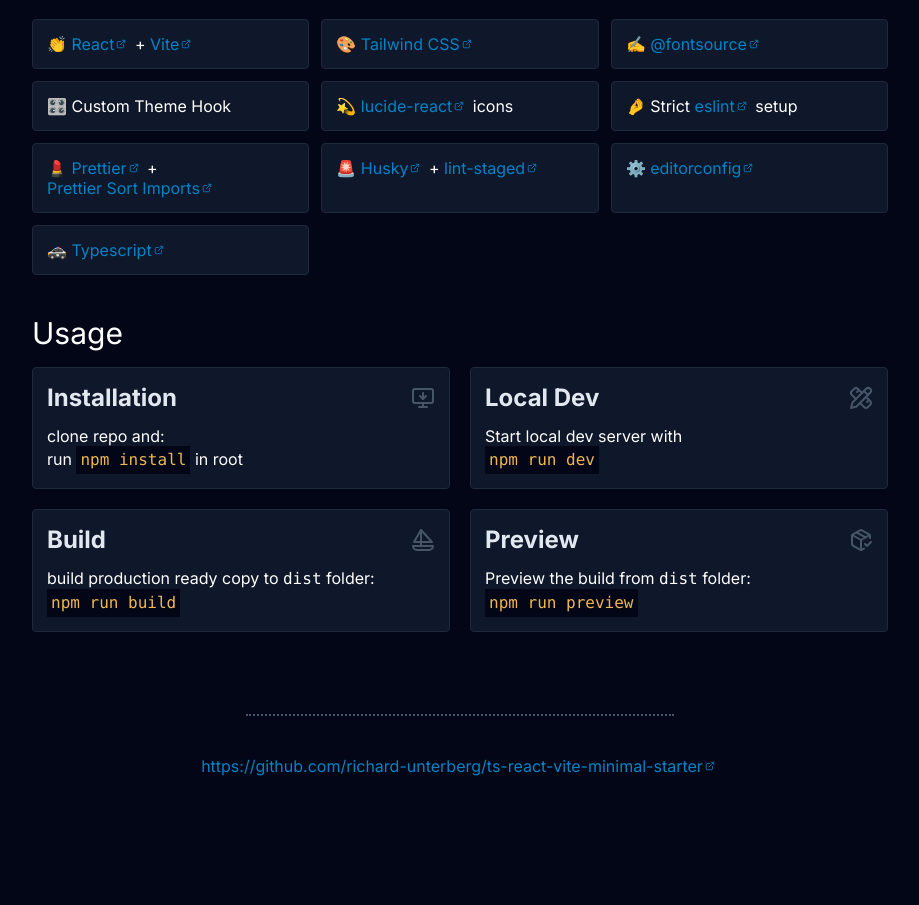
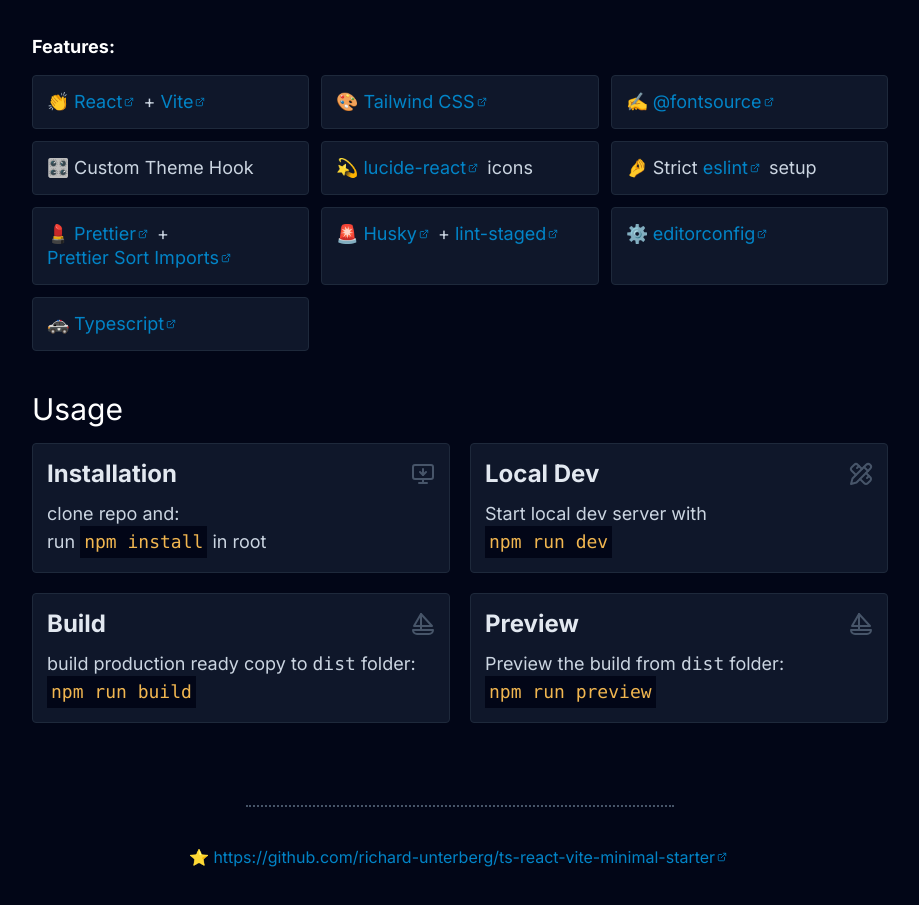
Before and after one commit to richard-unterberg/ts-react-vite-minimal-starter, a React (Vite) app: page / in a window 1280 px wide. Shown: the part 533-1438 px from the top of the page, without its empty margins (180-1099 px from the left). Before the commit the page ends 1389 px from the top, so only its background shows below. Built offline with nearby package versions, Linux system fonts and the light colour scheme.

Commit message:
🎨 custom component for icons

```diff
--- a/package.json
+++ b/package.json
@@ -9,7 +9,7 @@
   "bugs": {
     "url": "https://github.com/richard-unterberg/ts-react-vite-minimal-starter/issues"
   },
-  "version": "0.1.0",
+  "version": "0.1.1",
   "private": true,
   "scripts": {
     "prepare": "husky install",
--- a/src/components/Start.tsx
+++ b/src/components/Start.tsx
@@ -1,34 +1,27 @@
-import {
-  ExternalLink,
-  Github,
-  MagnetIcon,
-  MonitorDown,
-  PackageCheck,
-  PencilRuler,
-  Sailboat,
-} from 'lucide-react'
 import tw from 'tailwind-styled-components'
 
+import Icon from '@/components/common/Icon'
+import { ICON_ID } from '@/lib/icons/iconID'
 import useAppTheme from '@/lib/useTheme'
 
 const BoxElement = tw.div`
   p-3.5
   m-0
-  bg-darkLight
   border
   rounded
-  text-grayLight
-  border-darkLightBorder
   items-center
   text-small
   gap-2
+  text-grayLight
+  bg-darkLight
+  border-darkLightBorder
 `
 
 const CodeElement = tw.code`
   font-mono
-  text-warning
   p-1
   inline-block
+  text-warning
   bg-dark
 `
 
@@ -68,7 +61,11 @@
       rel="noreferrer"
     >
       {children}
-      <ExternalLink className="inline-block align-super mr-1" size={spacing(2.5)} />
+      <Icon
+        icon={ICON_ID.ExternalLink}
+        className="inline-block align-super mr-1"
+        size={spacing(2.5)}
+      />
     </a>
   )
 }
@@ -83,12 +80,17 @@
           aria-label="to-github"
           href="https://github.com/richard-unterberg/ts-react-vite-minimal-starter"
         >
-          <Github size={spacing(10)} />
+          <Icon icon={ICON_ID.Github} size={spacing(10)} />
         </a>
       </Popover>
 
       <div className="xs:block md:flex gap-3 mt-16 my-10 items-center">
-        <MagnetIcon className="mx-auto mb-4 md:mx-0 " color={color('warning')} size={spacing(24)} />
+        <Icon
+          icon={ICON_ID.MagnetIcon}
+          color={color('warning')}
+          className="mx-auto mb-4 md:mx-0 "
+          size={spacing(24)}
+        />
         <div className="text-center md:text-left">
           <p className="mb-5 font-mono">ts-react-vite-minimal-starter</p>
           <h1 className="text-3xl font-bold" id="typescript--react--vite">
@@ -175,7 +177,8 @@
       <div className="grid grid-cols-1 sm:grid-cols-2 gap-5">
         <BoxElement>
           <BoxHeadline>
-            Installation <MonitorDown color={color('grayDark')} />
+            Installation
+            <Icon icon={ICON_ID.MonitorDown} color={color('grayDark')} />
           </BoxHeadline>
           <p>
             clone repo and: <br />
@@ -184,7 +187,7 @@
         </BoxElement>
         <BoxElement>
           <BoxHeadline>
-            Local Dev <PencilRuler color={color('grayDark')} />
+            Local Dev <Icon icon={ICON_ID.PencilRuler} color={color('grayDark')} />
           </BoxHeadline>
           <p>
             Start local dev server with <br />
@@ -193,7 +196,7 @@
         </BoxElement>
         <BoxElement>
           <BoxHeadline>
-            Build <Sailboat color={color('grayDark')} />
+            Build <Icon icon={ICON_ID.Sailboat} color={color('grayDark')} />
           </BoxHeadline>
           <p>
             build production ready copy to <span className="font-mono">dist</span> folder:
@@ -203,7 +206,7 @@
         </BoxElement>
         <BoxElement>
           <BoxHeadline>
-            Preview <PackageCheck color={color('grayDark')} />
+            Preview <Icon icon={ICON_ID.Sailboat} color={color('grayDark')} />
           </BoxHeadline>
           <p>
             Preview the build from <span className="font-mono">dist</span> folder: <br />
@@ -214,7 +217,7 @@
       <div className="mb-20 mt-20 text-small text-center">
         <div className="w-1/2 mb-10 border-grayDark h-1 border-dotted border-b-2 mx-auto" />
         <LinkElement href="https://github.com/richard-unterberg/ts-react-vite-minimal-starter">
-          https://github.com/richard-unterberg/ts-react-vite-minimal-starter
+          ⭐️ https://github.com/richard-unterberg/ts-react-vite-minimal-starter
         </LinkElement>
       </div>
     </div>
--- /dev/null
+++ b/src/components/common/Icon.tsx
@@ -0,0 +1,23 @@
+import { LucideProps } from 'lucide-react'
+import { Suspense, lazy } from 'react'
+
+import { ICON_ID } from '@/lib/icons/iconID'
+
+const LazyIcon = lazy(() => import('@/lib/icons/LazyIcon'))
+
+interface AppIconProps extends LucideProps {
+  icon: ICON_ID
+}
+
+const Icon = ({ icon, ...props }: AppIconProps) => {
+  if (icon) {
+    return (
+      <Suspense>
+        <LazyIcon icon={icon} {...props} />
+      </Suspense>
+    )
+  }
+  return null
+}
+
+export default Icon
--- /dev/null
+++ b/src/lib/icons/LazyIcon.tsx
@@ -0,0 +1,19 @@
+import { LucideProps } from 'lucide-react'
+
+import { ICON_ID } from '@/lib/icons/iconID'
+import APP_ICON from '@/lib/icons/iconMap'
+
+interface LazyIconIconProps extends LucideProps {
+  icon: ICON_ID
+}
+
+const LazyIcon = ({ icon, ...props }: LazyIconIconProps) => {
+  const AppIconComponent = APP_ICON[icon].component ?? null
+
+  if (AppIconComponent) {
+    return <AppIconComponent {...props} />
+  }
+  return null
+}
+
+export default LazyIcon
--- /dev/null
+++ b/src/lib/icons/iconID.ts
@@ -0,0 +1,10 @@
+export enum ICON_ID {
+  None,
+  Github,
+  ExternalLink,
+  MagnetIcon,
+  MonitorDown,
+  PackageCheck,
+  PencilRuler,
+  Sailboat,
+}
--- /dev/null
+++ b/src/lib/icons/iconMap.tsx
@@ -0,0 +1,37 @@
+/**
+ * App Icons Collection - All icons must be defined here
+ * no manual imports in modules needed / wanted
+ * todo: "minimize", "maximize", "close" icons
+ */
+import {
+  ExternalLink,
+  Github,
+  LucideProps,
+  MagnetIcon,
+  MonitorDown,
+  PackageCheck,
+  PencilRuler,
+  Sailboat,
+} from 'lucide-react'
+
+import { ICON_ID } from '@/lib/icons/iconID'
+
+type ICON_TYPE = {
+  [key in ICON_ID]: {
+    component: React.ComponentType<LucideProps> | null
+    className?: string
+  }
+}
+
+const APP_ICON: ICON_TYPE = {
+  [ICON_ID.None]: { component: null },
+  [ICON_ID.Github]: { component: Github },
+  [ICON_ID.ExternalLink]: { component: ExternalLink },
+  [ICON_ID.MagnetIcon]: { component: MagnetIcon },
+  [ICON_ID.MonitorDown]: { component: MonitorDown },
+  [ICON_ID.PackageCheck]: { component: PackageCheck },
+  [ICON_ID.PencilRuler]: { component: PencilRuler },
+  [ICON_ID.Sailboat]: { component: Sailboat },
+}
+
+export default APP_ICON
```
